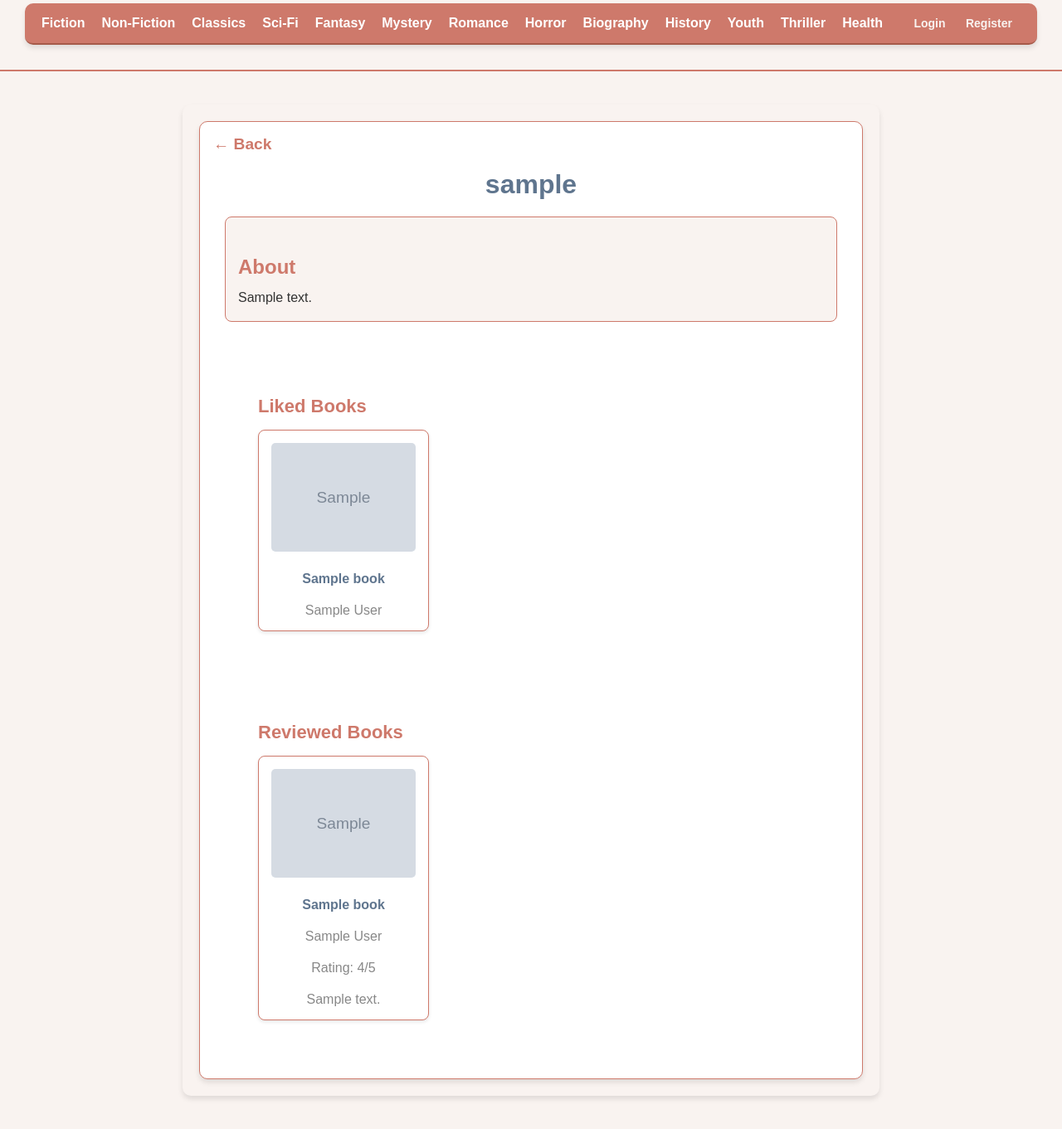
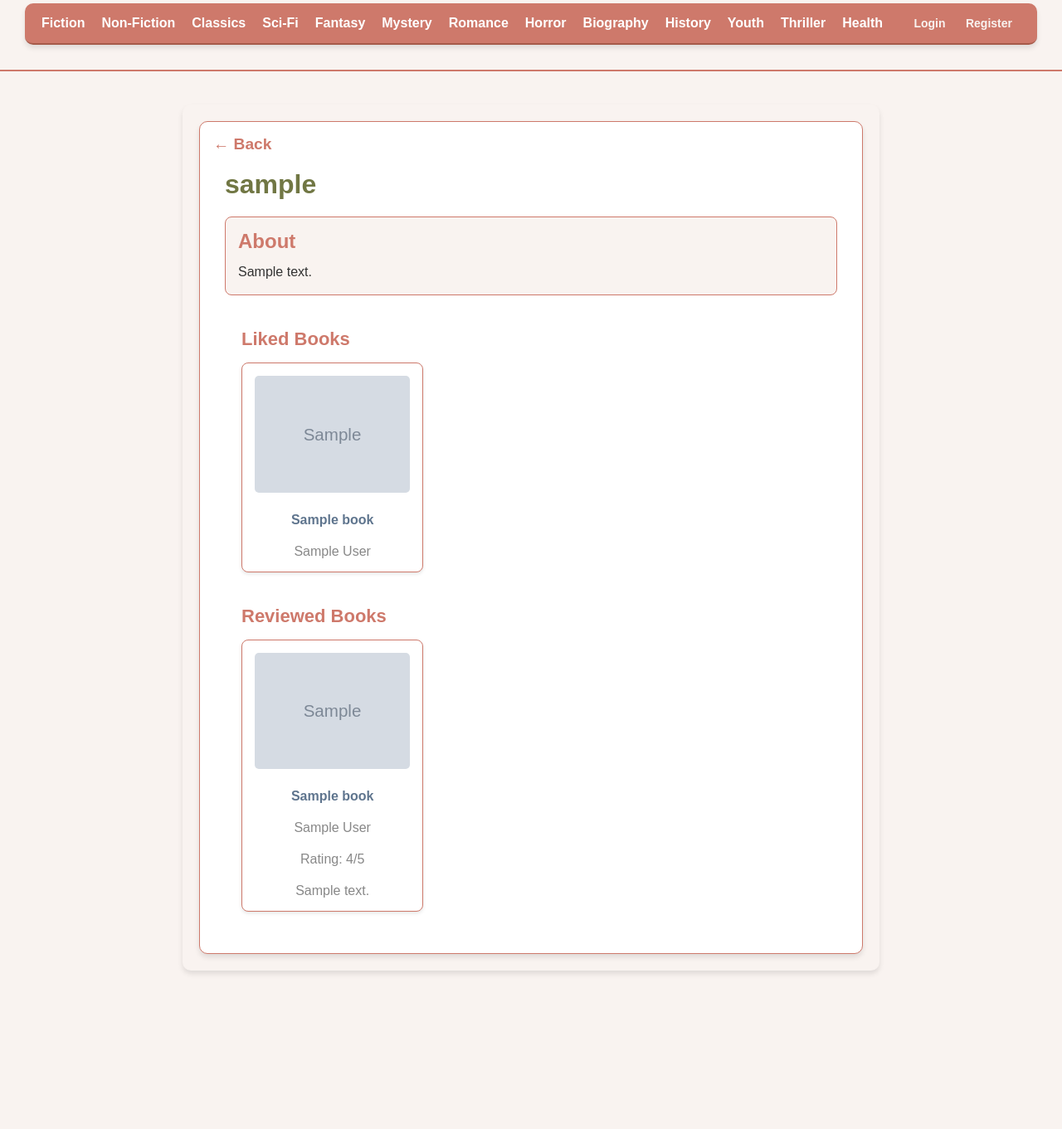
Before and after one commit to AnthonyRamirezNC/bookshelf, a Django app: template templates/user_profile.html in a window 1280 px wide. Shown: the part 220-1581 px from the top of the page at 83% size. After the commit the page ends 1394 px from the top, so only its background shows below. Run offline with Django 5.2, Linux system fonts and the light colour scheme; the template is opened without the code that fills it: most values are stand-ins (such as "Sample title", 1, 10 or a date in 2020); grey boxes marked "Sample" are stand-in pictures.

Commit message:
fixed a few styling things

```diff
--- a/static/css/styles.css
+++ b/static/css/styles.css
@@ -15,7 +15,7 @@ header img {
 }
 .book-section {
     margin: 20px;
-    padding: 20px;
+
 }
 .book-section h2 {
     color: #717744;
--- a/templates/search-book.html
+++ b/templates/search-book.html
@@ -4,6 +4,7 @@
   <meta charset="UTF-8">
   <meta name="viewport" content="width=device-width, initial-scale=1.0">
   <title>Search Book Details</title>
+  {% load static %}
   <link rel="stylesheet" href="{% static 'css/styles.css' %}">
 </head>
 <body>
--- a/templates/user_profile.html
+++ b/templates/user_profile.html
@@ -37,6 +37,7 @@
     margin-bottom: 10px;
     color: #CE796B;
     font-size: 1.5em;
+    margin-top: auto;
 }
 
 .profile-bio p {
@@ -64,15 +65,20 @@
 }
 
 .profile-name {
+    display: flex;
+    justify-content: space-between;
     font-size: 2em;
-    color: #5F758E;
+    color: #717744;
     margin-bottom: 5px;
+    align-items: center;
+    gap: 10px;
 }
 
 .profile-email {
     font-size: 1.2em;
     color: #717744;
     margin-bottom: 20px;
+    text-align: left;
 }
 
 
@@ -173,10 +179,12 @@
                 <a href="javascript:history.back();" class="back-arrow" aria-label="Go Back">
                     ← Back
                 </a>
-                {% if not is_own_profile %}
-                    <button id="follow-button" class="btn" style="display: none;">Follow</button>
-                {% endif %}
-                <h2 class="profile-name">{{ profile.display_name|default:profile.user.username }}</h2>
+                <h2 class="profile-name">
+                    {{ profile.display_name|default:profile.user.username }}
+                    {% if not is_own_profile %}
+                        <button id="follow-button" class="btn" style="display: none;">Follow</button>
+                    {% endif %}
+                </h2>
                 {% if is_own_profile %}
                     <p class="profile-email">{{ profile.user.email }}</p>
                 {% endif %}
```
